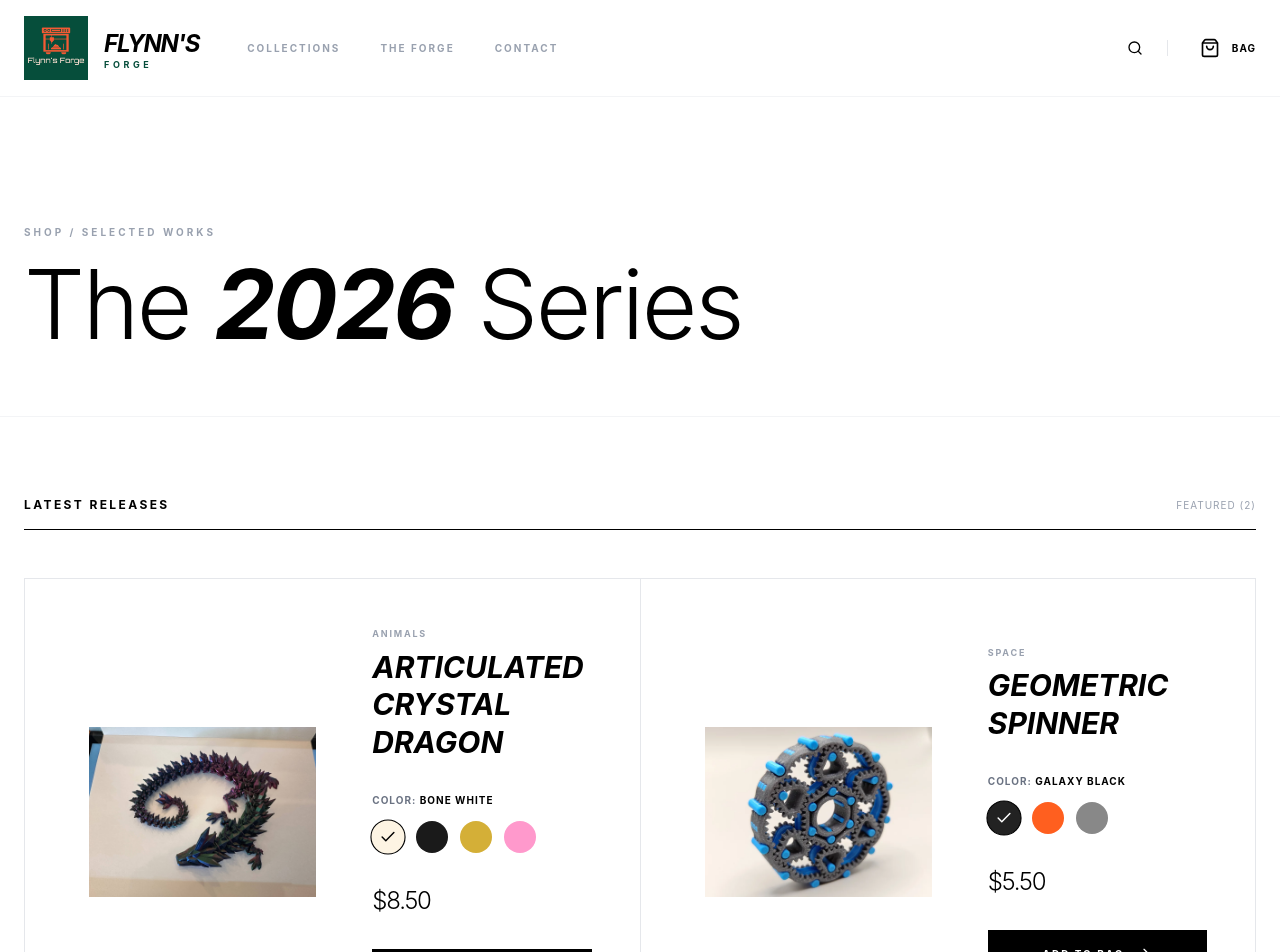
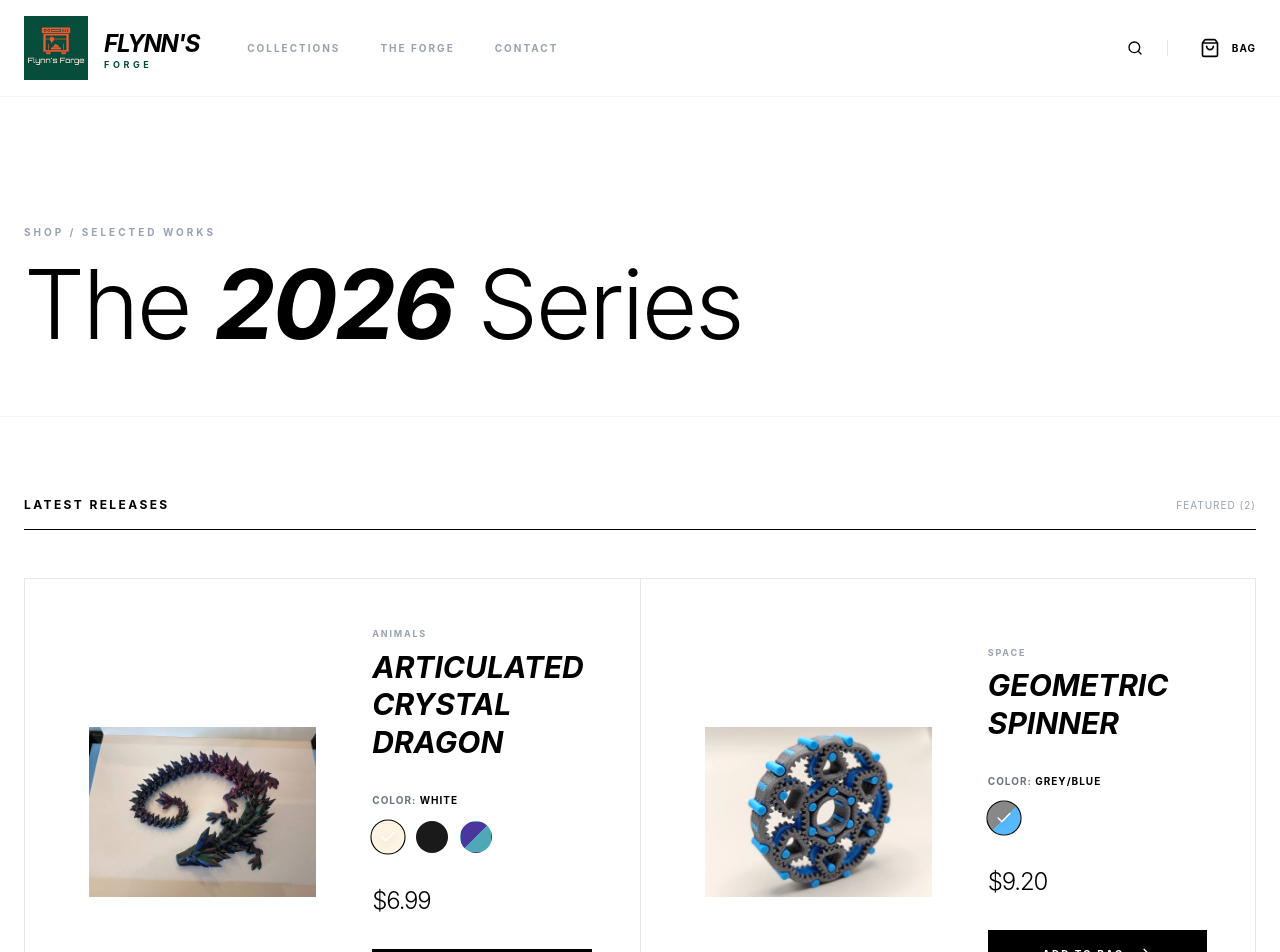
Before and after one commit to reedstew/o3den_prints, a Next.js app: page /shop in a window 1280 px wide. Shown: the top 952 px of the page. Built offline with nearby package versions, Linux system fonts and the light colour scheme.

Commit message:
color changes, price changes

```diff
--- a/app/shop/page.tsx
+++ b/app/shop/page.tsx
@@ -9,6 +9,7 @@ import { useShop } from '@/context/ShopContext';
 interface ProductColor {
     name: string;
     hex: string;
+    hex2?: string;
     price?: number; // <--- Optional override price
     image?: string; // <--- Optional image change
 }
@@ -32,7 +33,7 @@ const PRODUCTS: Product[] = [
     {
         id: '1',
         name: 'Articulated Crystal Dragon',
-        price: 8.50,
+        price: 6.99,
         image: '/products/dragon.jpeg', // Default image
         category: 'ANIMALS',
         badge: 'NEW',
@@ -40,16 +41,15 @@ const PRODUCTS: Product[] = [
         reviews: 12,
         isNew: true,
         colors: [
-            { name: 'Bone White', hex: '#fdf4e3'}, //, image: '/products/dragon_white.jpeg' }, // <--- Swaps to this
+            { name: 'White', hex: '#fdf4e3'}, //, image: '/products/dragon_white.jpeg' }, // <--- Swaps to this
             { name: 'Obsidian', hex: '#1a1a1a' }, //, image: '/products/dragon_black.jpeg' },  // <--- Swaps to this
-            { name: 'Silk Gold', hex: '#d4af37', price: 12.00 }, // No image? Uses default.
-            { name: 'Rainbow', hex: '#ff99cc', price: 10.00 }
+            { name: 'Rainbow', hex: '#4b369d', hex2: '#50A8B7', price: 8.99 }
         ]
     },
     {
         id: '2',
         name: 'Geometric Spinner',
-        price: 5.50,
+        price: 9.20,
         image: '/products/gearspinner.png',
         category: 'SPACE',
         badge: 'NEW',
@@ -57,9 +57,7 @@ const PRODUCTS: Product[] = [
         reviews: 2,
         isNew: true,
         colors: [
-            { name: 'Galaxy Black', hex: '#222222' },
-            { name: 'Neon Orange', hex: '#ff5f1f' },
-            { name: 'Steel Grey', hex: '#888888' }
+            { name: 'Grey/Blue', hex: '#888888', hex2: '#57B9FF' }
         ]
     }
 ];
@@ -174,11 +172,15 @@ function FeaturedProductCard({ product }: ProductProps) {
                                 className={`w-8 h-8 rounded-full border flex items-center justify-center transition-all ${
                                     selectedColor.name === color.name ? 'border-black scale-110' : 'border-transparent hover:scale-110'
                                 }`}
-                                style={{ backgroundColor: color.hex }}
-                                title={color.name}
+                                style={{
+                                    background: color.hex2
+                                        ? `linear-gradient(135deg, ${color.hex} 50%, ${color.hex2} 50%)` // Split effect
+                                        : color.hex
+                                }}
+                                title={`${color.name} ${color.price ? `($${color.price})` : ''}`}
                             >
                                 {selectedColor.name === color.name && (
-                                    <Check className={`w-4 h-4 ${['#fdf4e3', '#d4af37', '#ffffff'].includes(color.hex) ? 'text-black' : 'text-white'}`} />
+                                    <Check className="w-4 h-4 text-white drop-shadow-md" /> // Added shadow so it's visible on any color
                                 )}
                             </button>
                         ))}
```
